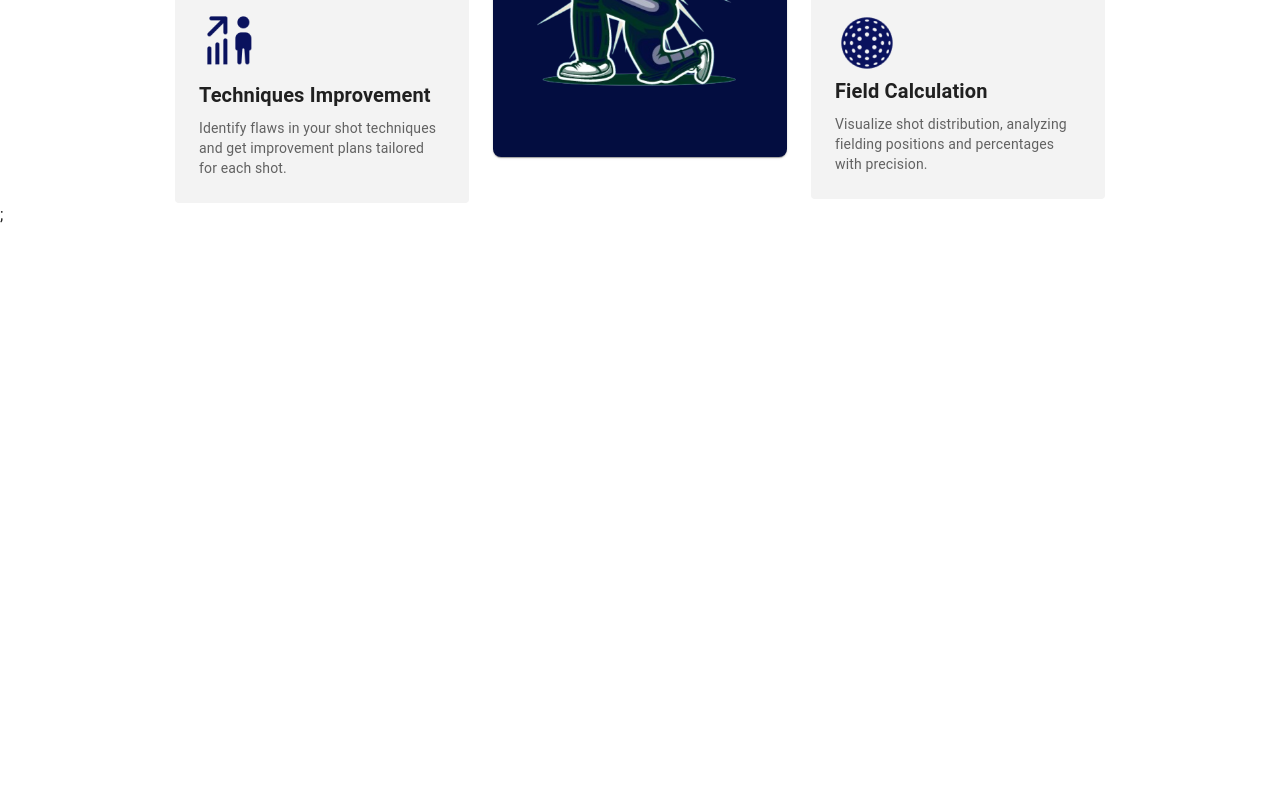
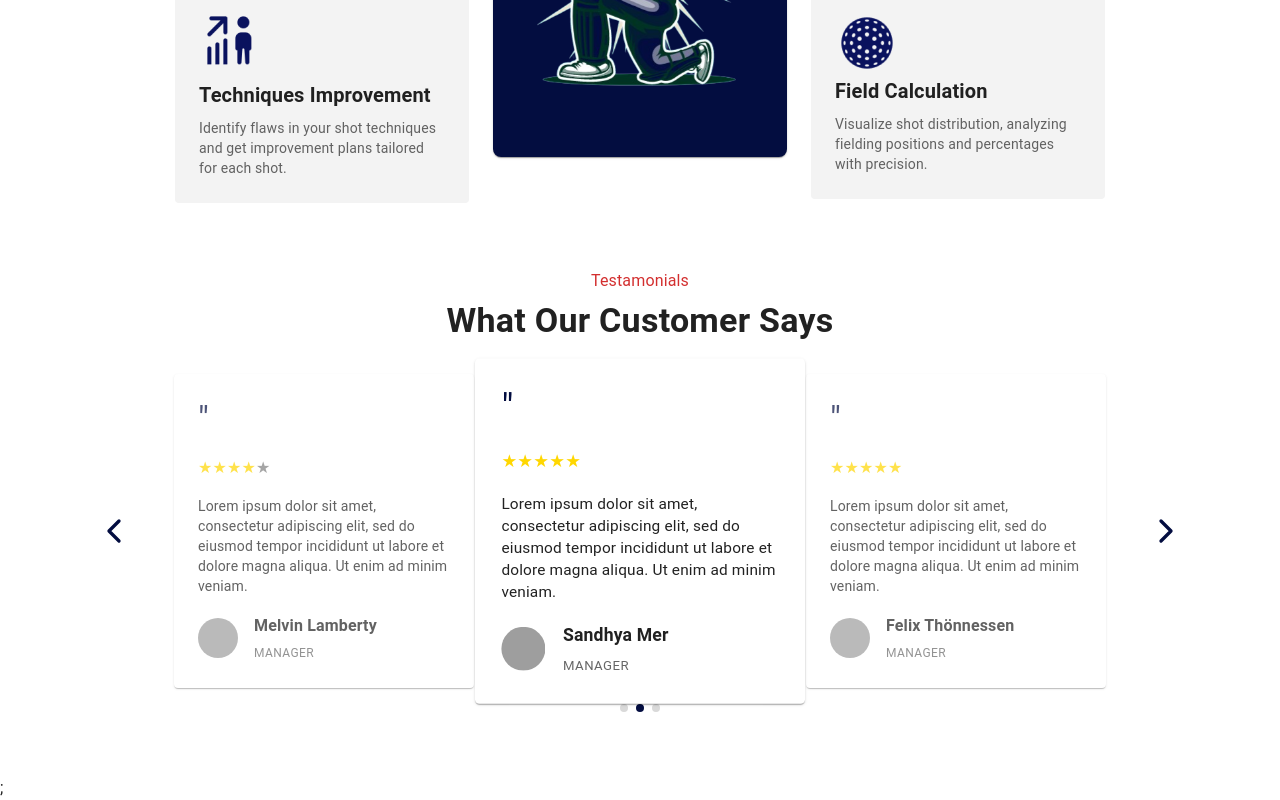
Before and after one commit to Daoud-Hussain/CricInsight, a React (Vite) app in the folder frontend/: page / in a window 1280 px wide. Shown: the part 3396-4196 px from the top of the page. Before the commit the page ends 3623 px from the top, so only its background shows below. Built offline with nearby package versions, Linux system fonts and the light colour scheme; grey boxes are pictures that could not be loaded.

Commit message:
Add clients testimonials

```diff
--- a/frontend/src/components/LandingPage.jsx
+++ b/frontend/src/components/LandingPage.jsx
@@ -14,7 +14,7 @@ import Experience from './Experience';
 import HowToUseSection from './HowToUse';
 import WhyCricInsight from './WhyCricInsight';
 import WhatWeOffer from './ServicesOffered';
-
+import TestimonialSlider from './Testimonials';
 
 function ToggleCustomTheme({ showCustomTheme, toggleCustomTheme }) {
   return (
@@ -74,6 +74,7 @@ export default function LandingPage() {
       <HowToUseSection />
       <WhyCricInsight />
       <WhatWeOffer />
+      <TestimonialSlider/>
     </ThemeProvider>
   );
 }
--- /dev/null
+++ b/frontend/src/components/Testimonials.jsx
@@ -0,0 +1,123 @@
+import React, { useState } from 'react';
+import { Box, Typography, Avatar, Card, IconButton } from '@mui/material';
+import { ChevronLeft, ChevronRight } from 'lucide-react';
+
+const testimonials = [
+  {
+    name: 'Melvin Lamberty',
+    role: 'MANAGER',
+    image: '/api/placeholder/40/40',
+    rating: 4,
+    quote: 'Lorem ipsum dolor sit amet, consectetur adipiscing elit, sed do eiusmod tempor incididunt ut labore et dolore magna aliqua. Ut enim ad minim veniam.'
+  },
+  {
+    name: 'Sandhya Mer',
+    role: 'MANAGER',
+    image: '/api/placeholder/40/40',
+    rating: 5,
+    quote: 'Lorem ipsum dolor sit amet, consectetur adipiscing elit, sed do eiusmod tempor incididunt ut labore et dolore magna aliqua. Ut enim ad minim veniam.'
+  },
+  {
+    name: 'Felix Thönnessen',
+    role: 'MANAGER',
+    image: '/api/placeholder/40/40',
+    rating: 5,
+    quote: 'Lorem ipsum dolor sit amet, consectetur adipiscing elit, sed do eiusmod tempor incididunt ut labore et dolore magna aliqua. Ut enim ad minim veniam.'
+  },
+];
+
+const TestimonialSlider = () => {
+  const [currentIndex, setCurrentIndex] = useState(1);
+
+  const handlePrev = () => {
+    setCurrentIndex((prevIndex) => (prevIndex > 0 ? prevIndex - 1 : testimonials.length - 1));
+  };
+
+  const handleNext = () => {
+    setCurrentIndex((prevIndex) => (prevIndex < testimonials.length - 1 ? prevIndex + 1 : 0));
+  };
+
+  return (
+    <Box sx={{ textAlign: 'center', py: 8, px: 2 }}>
+      <Typography variant="subtitle1" color="error" gutterBottom>
+        Testamonials
+      </Typography>
+      <Typography variant="h4" fontWeight="bold" gutterBottom>
+        What Our Customer Says
+      </Typography>
+
+      <Box sx={{ display: 'flex', alignItems: 'center', justifyContent: 'center', mt: 4 }}>
+        <IconButton onClick={handlePrev} sx={{ color: '#030D40' }}>
+          <ChevronLeft size={40} />
+        </IconButton>
+
+        <Box sx={{ display: 'flex', gap: 2, mx: 4 }}>
+          {[-1, 0, 1].map((offset) => {
+            const index = (currentIndex + offset + testimonials.length) % testimonials.length;
+            const testimonial = testimonials[index];
+            return (
+              <Card
+                key={index}
+                sx={{
+                  width: 300,
+                  p: 3,
+                  textAlign: 'left',
+                  transform: offset === 0 ? 'scale(1.1)' : 'scale(1)',
+                  zIndex: offset === 0 ? 2 : 1,
+                  opacity: offset === 0 ? 1 : 0.7,
+                  transition: 'all 0.3s ease',
+                }}
+              >
+                <Typography variant="h4" color="#030D40" sx={{ mb: 2 }}>
+                  "
+                </Typography>
+                <Box sx={{ display: 'flex', mb: 2 }}>
+                  {[...Array(5)].map((_, i) => (
+                    <Typography key={i} color={i < testimonial.rating ? 'gold' : 'gray'}>
+                      ★
+                    </Typography>
+                  ))}
+                </Box>
+                <Typography variant="body2" sx={{ mb: 2 }}>
+                  {testimonial.quote}
+                </Typography>
+                <Box sx={{ display: 'flex', alignItems: 'center' }}>
+                  <Avatar src={testimonial.image} sx={{ mr: 2 }} />
+                  <Box>
+                    <Typography variant="subtitle1" fontWeight="bold">
+                      {testimonial.name}
+                    </Typography>
+                    <Typography variant="caption" color="text.secondary">
+                      {testimonial.role}
+                    </Typography>
+                  </Box>
+                </Box>
+              </Card>
+            );
+          })}
+        </Box>
+
+        <IconButton onClick={handleNext} sx={{ color: '#030D40' }}>
+          <ChevronRight size={40} />
+        </IconButton>
+      </Box>
+
+      <Box sx={{ display: 'flex', justifyContent: 'center', mt: 2 }}>
+        {testimonials.map((_, index) => (
+          <Box
+            key={index}
+            sx={{
+              width: 8,
+              height: 8,
+              borderRadius: '50%',
+              backgroundColor: index === currentIndex ? '#030D40' : '#D9D9D9',
+              mx: 0.5,
+            }}
+          />
+        ))}
+      </Box>
+    </Box>
+  );
+};
+
+export default TestimonialSlider;
```
